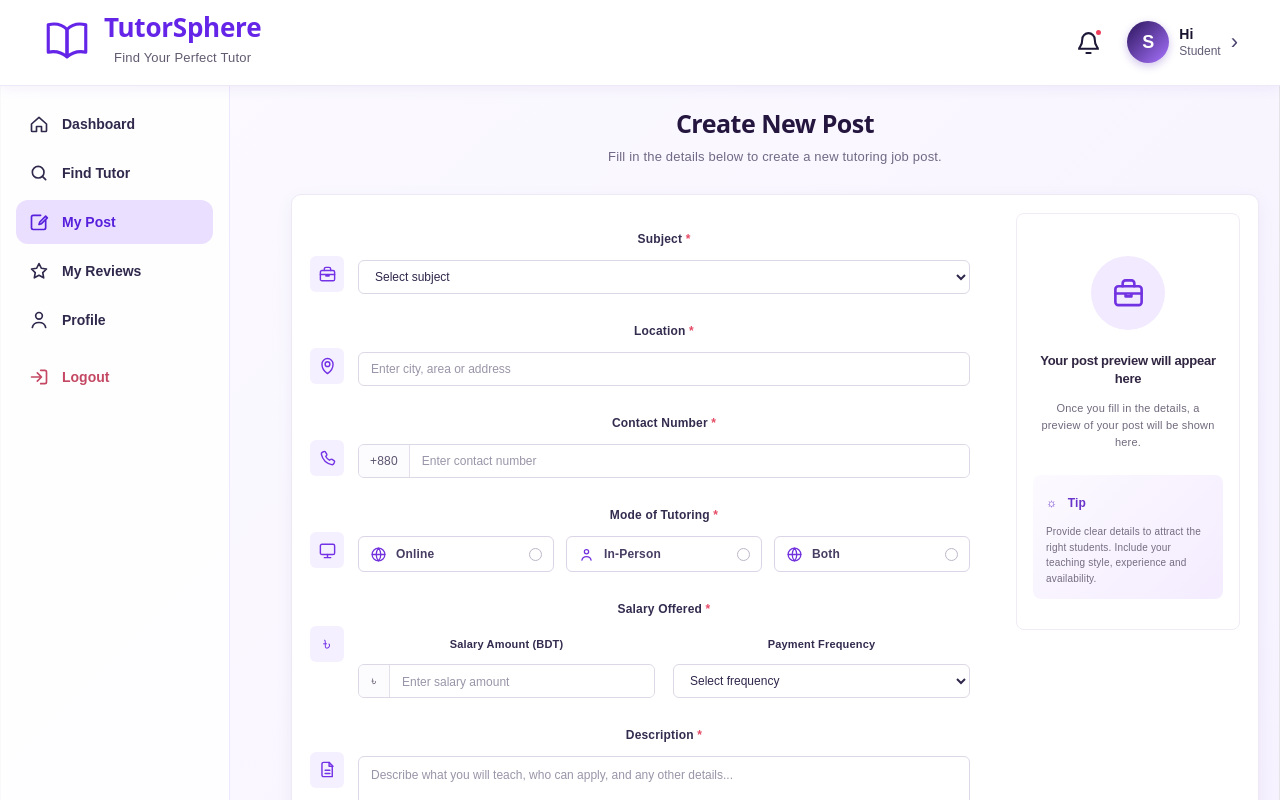
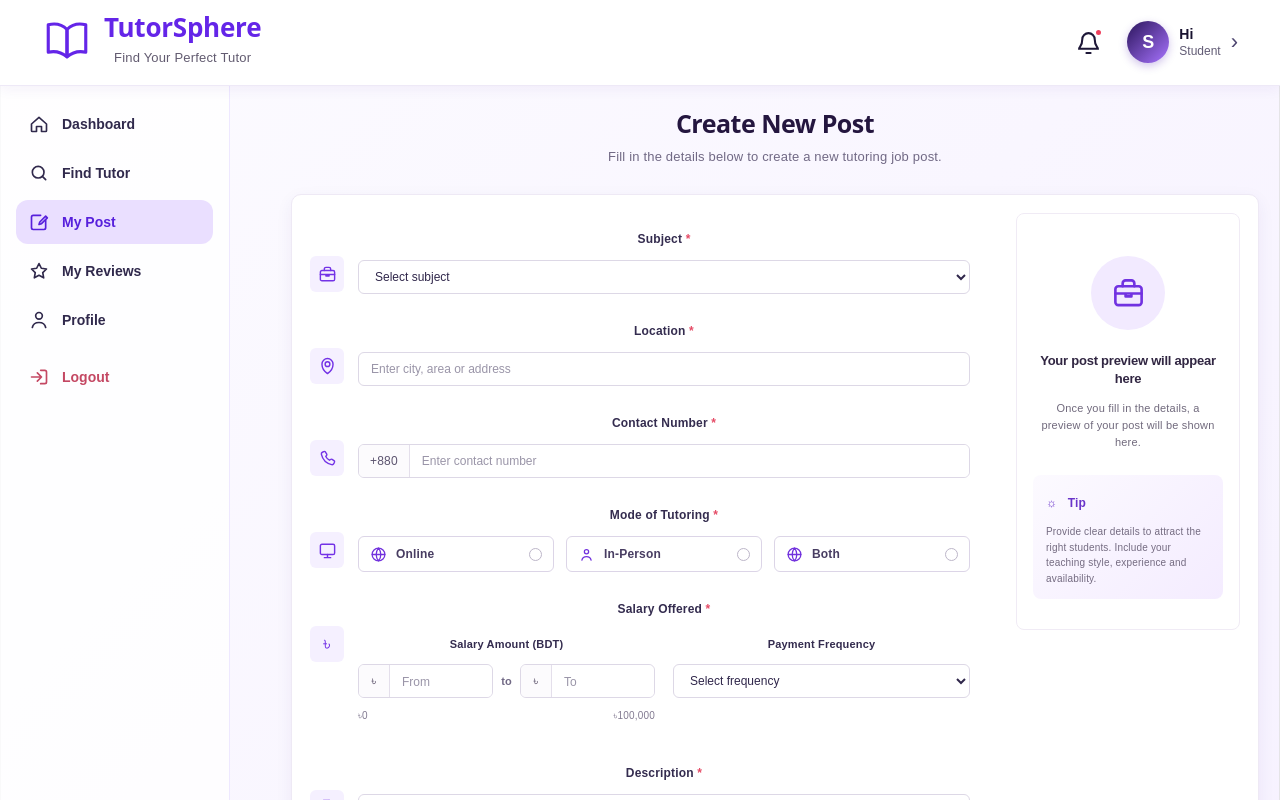
Before and after one commit to afra012/TutorSphere, a React app in the folder frontend/: page /my-post in a window 1280 px wide. Shown: the top 800 px of the page. Built offline with nearby package versions, Linux system fonts and the light colour scheme; the HTML template or start-up script is replaced by a standard one.

Commit message:
feat: update student posts

```diff
--- a/frontend/src/pages/StudentDashboard/StudentPosts.jsx
+++ b/frontend/src/pages/StudentDashboard/StudentPosts.jsx
@@ -6,6 +6,9 @@ import DashboardSidebar from "../../components/Dashboard/DashboardSidebar";
 import "./StudentPosts.css";
 
 const API_URL = "http://127.0.0.1:8000/api";
+const SALARY_MIN = 0;
+const SALARY_MAX = 100000;
+const SALARY_STEP = 500;
 
 const getToken = () =>
   localStorage.getItem("token") ||
@@ -19,7 +22,8 @@ const initialForm = {
   location: "",
   contactNumber: "",
   tutoringMode: "",
-  salary: "",
+  salaryFrom: "",
+  salaryTo: "",
   salaryPeriod: "",
   description: "",
 };
@@ -88,9 +92,19 @@ export default function StudentPosts() {
         const response = await axios.get(`${API_URL}/tutor-posts`, {
           headers: { Accept: "application/json", Authorization: `Bearer ${token}` },
         });
-        setPosts(Array.isArray(response.data?.posts) ? response.data.posts : []);
+        const loadedPosts = Array.isArray(response.data)
+          ? response.data
+          : response.data?.posts || response.data?.data || [];
+
+        setPosts(loadedPosts);
       } catch (error) {
         console.error("Failed to load posts:", error);
+
+        if (error.response?.status === 401) {
+          localStorage.removeItem("authToken");
+          localStorage.removeItem("currentUser");
+          navigate("/login", { replace: true });
+        }
       }
     };
 
@@ -117,7 +131,8 @@ export default function StudentPosts() {
         location: form.location,
         contact_number: `+880${form.contactNumber.replace(/^0/, "")}`,
         tutoring_mode: form.tutoringMode,
-        salary_amount: Number(form.salary),
+        salary_min: Number(form.salaryFrom),
+        salary_max: Number(form.salaryTo),
         salary_period: form.salaryPeriod,
         description: form.description,
       }, {
@@ -203,7 +218,15 @@ export default function StudentPosts() {
               <div className="post-field-content price-content">
                 <span className="post-label">Salary Offered <b>*</b></span>
                 <div className="price-inputs">
-                  <label><span>Salary Amount (BDT)</span><div className="money-input"><i>৳</i><input name="salary" value={form.salary} onChange={updateField} type="number" min="0" placeholder="Enter salary amount" required /></div></label>
+                  <label className="salary-range-field">
+                    <span>Salary Amount (BDT)</span>
+                    <div className="salary-from-to">
+                      <div className="money-input"><i>৳</i><input name="salaryFrom" value={form.salaryFrom} onChange={updateField} type="number" min={SALARY_MIN} max={SALARY_MAX} step={SALARY_STEP} placeholder="From" required /></div>
+                      <span className="salary-range-separator">to</span>
+                      <div className="money-input"><i>৳</i><input name="salaryTo" value={form.salaryTo} onChange={updateField} type="number" min={SALARY_MIN} max={SALARY_MAX} step={SALARY_STEP} placeholder="To" required /></div>
+                    </div>
+                    <span className="salary-range-limits"><span>৳{SALARY_MIN.toLocaleString("en-BD")}</span><span>৳{SALARY_MAX.toLocaleString("en-BD")}</span></span>
+                  </label>
                   <label><span>Payment Frequency</span><select name="salaryPeriod" value={form.salaryPeriod} onChange={updateField} required><option value="" disabled>Select frequency</option><option value="monthly">Monthly</option><option value="weekly">Weekly</option></select></label>
                 </div>
               </div>
@@ -229,7 +252,7 @@ export default function StudentPosts() {
                       <strong>{post.subject?.subject_name || post.subject_name || "Subject not selected"}</strong>
                       <span>{post.location}</span>
                       <span>{(post.tutoring_mode || post.tutoringMode) === "in-person" ? "In-Person" : (post.tutoring_mode || post.tutoringMode)}</span>
-                      <span>৳{post.salary_amount || post.salary} / {post.salary_period || post.salaryPeriod}</span>
+                      <span>৳{post.salary_min ?? post.salary_amount ?? post.salary} - ৳{post.salary_max ?? post.salary_amount ?? post.salary} / {post.salary_period || post.salaryPeriod}</span>
                       <p>{post.description}</p>
                     </article>
                   ))}
```
